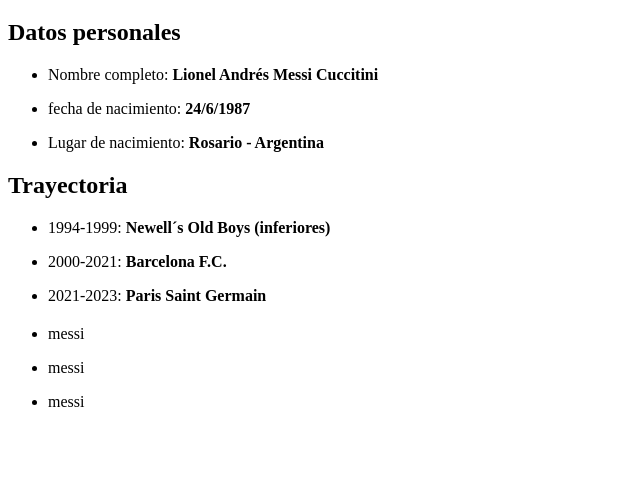
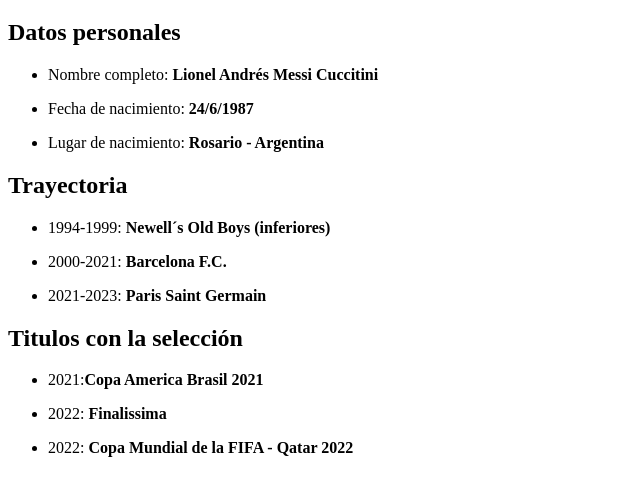
Before and after one commit to SleepD4rt/Gaston-Pares---Primera-Entrega-NUCBA-, a plain HTML site: page EjercicioN1.html in a window 1280 px wide. Shown: the part 61-556 px from the top of the page, without its empty margins (0-640 px from the left). Drawn offline with Linux system fonts and the light colour scheme.

Commit message:
add titulos

```diff
--- a/index.html
+++ b/EjercicioN1.html
@@ -11,18 +11,21 @@
 <main>
     <!--  Generado con este emmet .container>(h2+ul>li*3>p{messi})*3 -->
     <div class="container">
+        <section id="datos-Personales">
       <h2>Datos personales</h2>
       <ul>
         <li>
           <p>Nombre completo: <b>Lionel Andrés Messi Cuccitini</b></p>
         </li>
         <li>
-          <p>fecha de nacimiento: <b>24/6/1987</b></p>
+          <p>Fecha de nacimiento: <b>24/6/1987</b></p>
         </li>
         <li>
           <p>Lugar de nacimiento: <b>Rosario - Argentina</b></p>
         </li>
       </ul>
+    </section>
+    <section id="trayectoria">
       <h2>Trayectoria</h2>
       <ul>
         <li>
@@ -35,18 +38,21 @@
             <p>2021-2023: <b>Paris Saint Germain</b></p>
         </li>
       </ul>
-      <h2></h2>
+    </section>
+    <section id="titulos">
+      <h2>Titulos con la selección</h2>
       <ul>
         <li>
-          <p>messi</p>
+            <p>2021:<b>Copa America Brasil 2021</b></p>
         </li>
         <li>
-          <p>messi</p>
+            <p>2022: <b>Finalissima</b></p>
         </li>
         <li>
-          <p>messi</p>
+            <p>2022: <b>Copa Mundial de la FIFA - Qatar 2022</b></p>
         </li>
       </ul>
+    </section>
     </div>
 </main>
 
```
